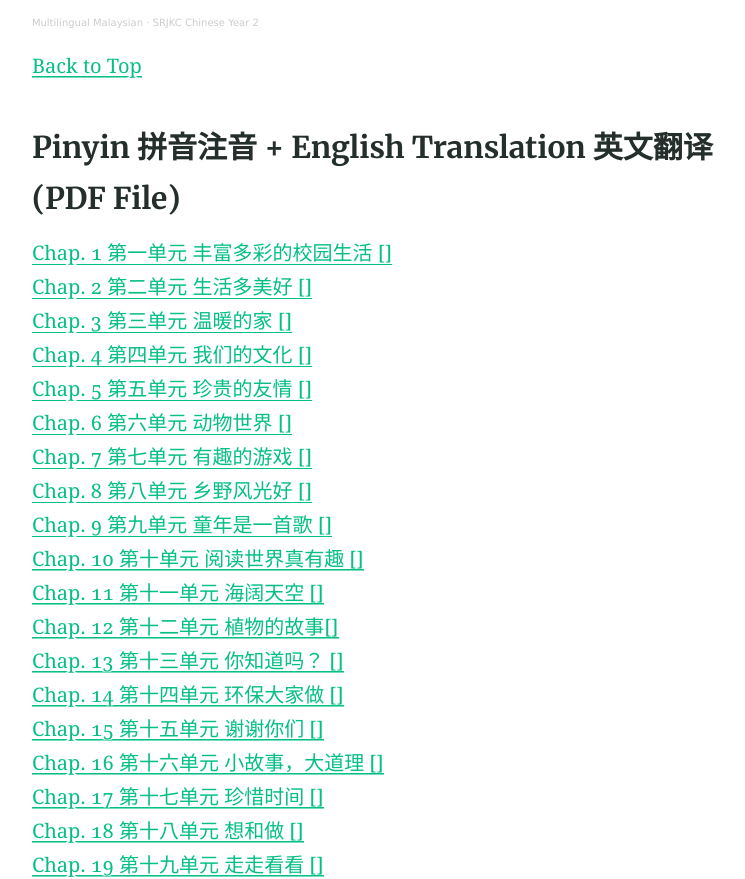
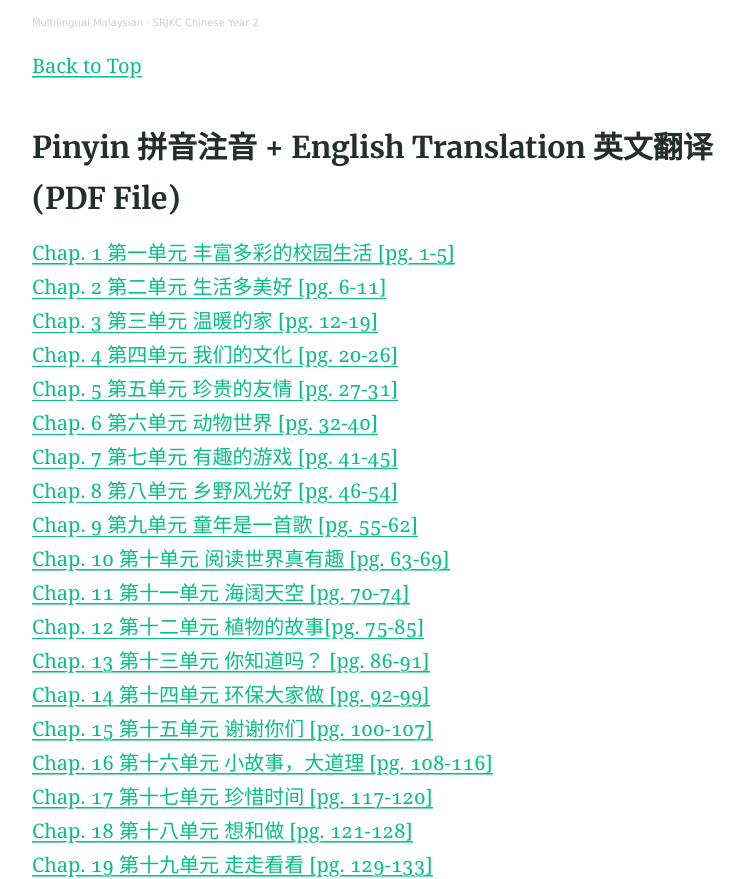
Before and after one commit to multilingual-malaysian/SRJKC_resources, a Jekyll site: the page built from year2.md, in a window 1280 px wide and 900 px high, scrolled down 1567 px, cut to the strip 21-900 px from the top of the window. Shown: the whole strip, without its empty margins (251-996 px from the left). Built offline with Jekyll 4.4.1, drawn with Linux system fonts in a browser that asks for light colours; some of the changed text lies outside the part shown.

Commit message:
Update year2.md

```diff
--- a/year2.md
+++ b/year2.md
@@ -7,7 +7,7 @@ excerpt: "Resource centre for Bahasa Cina Tahun 2 text book"
 ---
 ![HitCount](https://hits.dwyl.com/multilingual-malaysian/SRJKC_resources.svg?style=flat)
 
-- [Textbook Audio books （课文朗读)](#audio)
+- [Textbook Audio books 课文朗读)](#audio)
 - [Textbook Pinyin 拼音注音 + English Translation 英文翻译](#pinyin)
 - Other sources:
   - Textbook Youtube Channels: [List of Youtube links](#videos)
@@ -24,28 +24,28 @@ excerpt: "Resource centre for Bahasa Cina Tahun 2 text book"
 [Back to Top](#top)
 
 ### Pinyin 拼音注音 + English Translation 英文翻译 (PDF File) <a name="pinyin"></a>
-<a href="/SRJKC_resources/doc/year2/year2_chapter1.pdf" target="_blank">Chap. 1 第一单元 丰富多彩的校园生活 []</a>\
-<a href="/SRJKC_resources/doc/year2/year2_chapter2.pdf" target="_blank">Chap. 2 第二单元 生活多美好 []</a>\
-<a href="/SRJKC_resources/doc/year2/year2_chapter3.pdf" target="_blank">Chap. 3 第三单元 温暖的家 []</a>\
-<a href="/SRJKC_resources/doc/year2/year2_chapter4.pdf" target="_blank">Chap. 4 第四单元 我们的文化 []</a>\
-<a href="/SRJKC_resources/doc/year2/year2_chapter5.pdf" target="_blank">Chap. 5 第五单元 珍贵的友情 []</a>\
-<a href="/SRJKC_resources/doc/year2/year2_chapter6.pdf" target="_blank">Chap. 6 第六单元 动物世界 []</a>\
-<a href="/SRJKC_resources/doc/year2/year2_chapter7.pdf" target="_blank">Chap. 7 第七单元 有趣的游戏 []</a>\
-<a href="/SRJKC_resources/doc/year2/year2_chapter8.pdf" target="_blank">Chap. 8 第八单元 乡野风光好 []</a>\
-<a href="/SRJKC_resources/doc/year2/year2_chapter9.pdf" target="_blank">Chap. 9 第九单元 童年是一首歌 []</a>\
-<a href="/SRJKC_resources/doc/year2/year2_chapter10.pdf" target="_blank">Chap. 10 第十单元 阅读世界真有趣 []</a>\
-<a href="/SRJKC_resources/doc/year2/year2_chapter11.pdf" target="_blank">Chap. 11 第十一单元 海阔天空 []</a>\
-<a href="/SRJKC_resources/doc/year2/year2_chapter12.pdf" target="_blank">Chap. 12 第十二单元 植物的故事[]</a>\
-<a href="/SRJKC_resources/doc/year2/year2_chapter13.pdf" target="_blank">Chap. 13 第十三单元 你知道吗？ []</a>\
-<a href="/SRJKC_resources/doc/year2/year2_chapter14.pdf" target="_blank">Chap. 14 第十四单元 环保大家做 []</a>\
-<a href="/SRJKC_resources/doc/year2/year2_chapter15.pdf" target="_blank">Chap. 15 第十五单元 谢谢你们 []</a>\
-<a href="/SRJKC_resources/doc/year2/year2_chapter16.pdf" target="_blank">Chap. 16 第十六单元 小故事，大道理 []</a>\
-<a href="/SRJKC_resources/doc/year2/year2_chapter17.pdf" target="_blank">Chap. 17 第十七单元 珍惜时间 []</a>\
-<a href="/SRJKC_resources/doc/year2/year2_chapter18.pdf" target="_blank">Chap. 18 第十八单元 想和做 []</a>\
-<a href="/SRJKC_resources/doc/year2/year2_chapter19.pdf" target="_blank">Chap. 19 第十九单元 走走看看 []</a>\
-<a href="/SRJKC_resources/doc/year2/year2_chapter20.pdf" target="_blank">Chap. 20 第二十单元 生活处处有学问 []</a>\
-<a href="/SRJKC_resources/doc/year2/year2_chapter21.pdf" target="_blank">Chap. 21 第二十一单元 知识的力量 []</a>\
-<a href="/SRJKC_resources/doc/year2/year2_chapter22.pdf" target="_blank">Chap. 22 第二十二单元 小小心愿 []</a>
+<a href="/SRJKC_resources/doc/year2/year2_chapter1.pdf" target="_blank">Chap. 1 第一单元 丰富多彩的校园生活 [pg. 1-5]</a>\
+<a href="/SRJKC_resources/doc/year2/year2_chapter2.pdf" target="_blank">Chap. 2 第二单元 生活多美好 [pg. 6-11]</a>\
+<a href="/SRJKC_resources/doc/year2/year2_chapter3.pdf" target="_blank">Chap. 3 第三单元 温暖的家 [pg. 12-19]</a>\
+<a href="/SRJKC_resources/doc/year2/year2_chapter4.pdf" target="_blank">Chap. 4 第四单元 我们的文化 [pg. 20-26]</a>\
+<a href="/SRJKC_resources/doc/year2/year2_chapter5.pdf" target="_blank">Chap. 5 第五单元 珍贵的友情 [pg. 27-31]</a>\
+<a href="/SRJKC_resources/doc/year2/year2_chapter6.pdf" target="_blank">Chap. 6 第六单元 动物世界 [pg. 32-40]</a>\
+<a href="/SRJKC_resources/doc/year2/year2_chapter7.pdf" target="_blank">Chap. 7 第七单元 有趣的游戏 [pg. 41-45]</a>\
+<a href="/SRJKC_resources/doc/year2/year2_chapter8.pdf" target="_blank">Chap. 8 第八单元 乡野风光好 [pg. 46-54]</a>\
+<a href="/SRJKC_resources/doc/year2/year2_chapter9.pdf" target="_blank">Chap. 9 第九单元 童年是一首歌 [pg. 55-62]</a>\
+<a href="/SRJKC_resources/doc/year2/year2_chapter10.pdf" target="_blank">Chap. 10 第十单元 阅读世界真有趣 [pg. 63-69]</a>\
+<a href="/SRJKC_resources/doc/year2/year2_chapter11.pdf" target="_blank">Chap. 11 第十一单元 海阔天空 [pg. 70-74]</a>\
+<a href="/SRJKC_resources/doc/year2/year2_chapter12.pdf" target="_blank">Chap. 12 第十二单元 植物的故事[pg. 75-85]</a>\
+<a href="/SRJKC_resources/doc/year2/year2_chapter13.pdf" target="_blank">Chap. 13 第十三单元 你知道吗？ [pg. 86-91]</a>\
+<a href="/SRJKC_resources/doc/year2/year2_chapter14.pdf" target="_blank">Chap. 14 第十四单元 环保大家做 [pg. 92-99]</a>\
+<a href="/SRJKC_resources/doc/year2/year2_chapter15.pdf" target="_blank">Chap. 15 第十五单元 谢谢你们 [pg. 100-107]</a>\
+<a href="/SRJKC_resources/doc/year2/year2_chapter16.pdf" target="_blank">Chap. 16 第十六单元 小故事，大道理 [pg. 108-116]</a>\
+<a href="/SRJKC_resources/doc/year2/year2_chapter17.pdf" target="_blank">Chap. 17 第十七单元 珍惜时间 [pg. 117-120]</a>\
+<a href="/SRJKC_resources/doc/year2/year2_chapter18.pdf" target="_blank">Chap. 18 第十八单元 想和做 [pg. 121-128]</a>\
+<a href="/SRJKC_resources/doc/year2/year2_chapter19.pdf" target="_blank">Chap. 19 第十九单元 走走看看 [pg. 129-133]</a>\
+<a href="/SRJKC_resources/doc/year2/year2_chapter20.pdf" target="_blank">Chap. 20 第二十单元 生活处处有学问 [pg. 134-140]</a>\
+<a href="/SRJKC_resources/doc/year2/year2_chapter21.pdf" target="_blank">Chap. 21 第二十一单元 知识的力量 [pg. 141-147]</a>\
+<a href="/SRJKC_resources/doc/year2/year2_chapter22.pdf" target="_blank">Chap. 22 第二十二单元 小小心愿 [pg. 148-152]</a>
 
 [Back to Top](#top)
 
```
